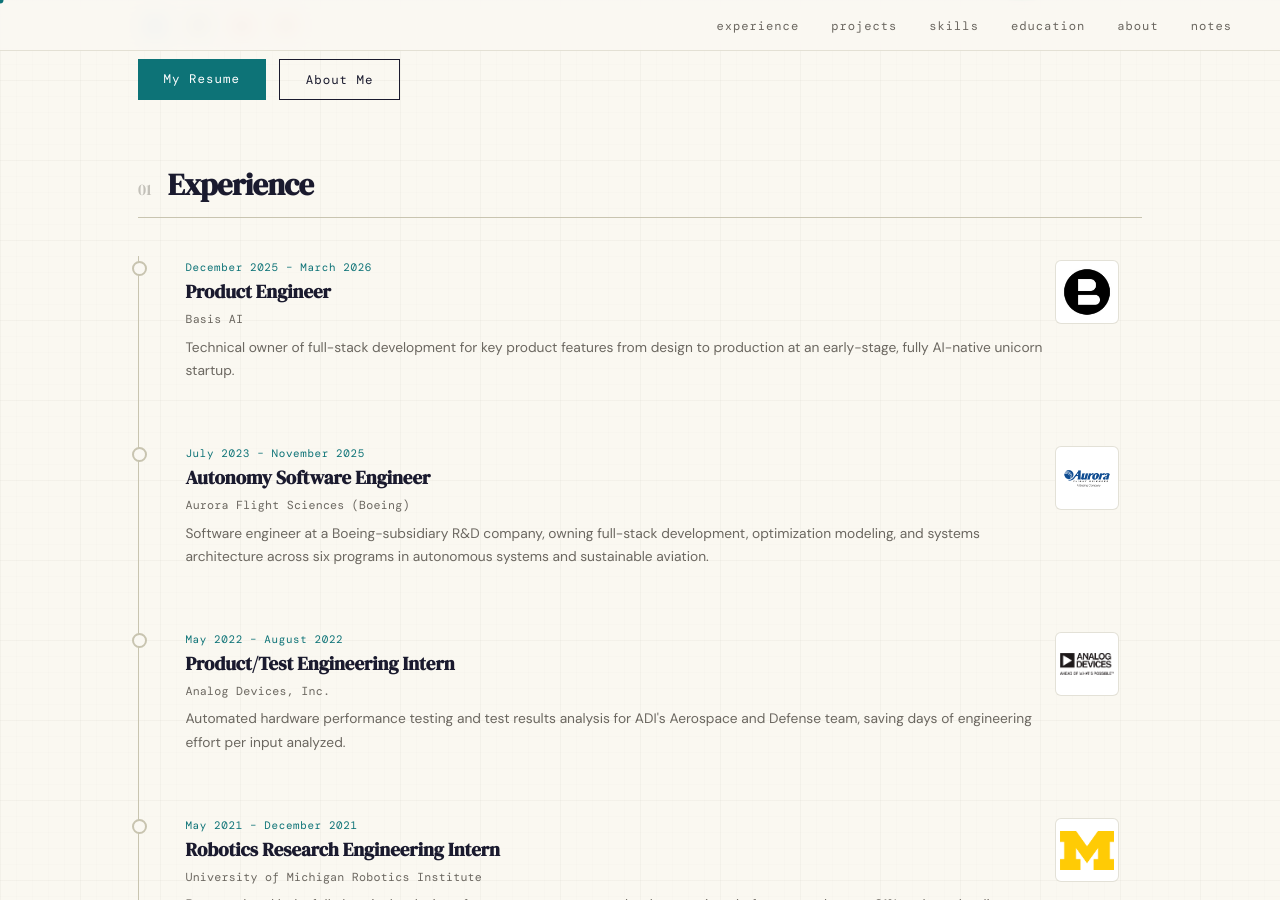
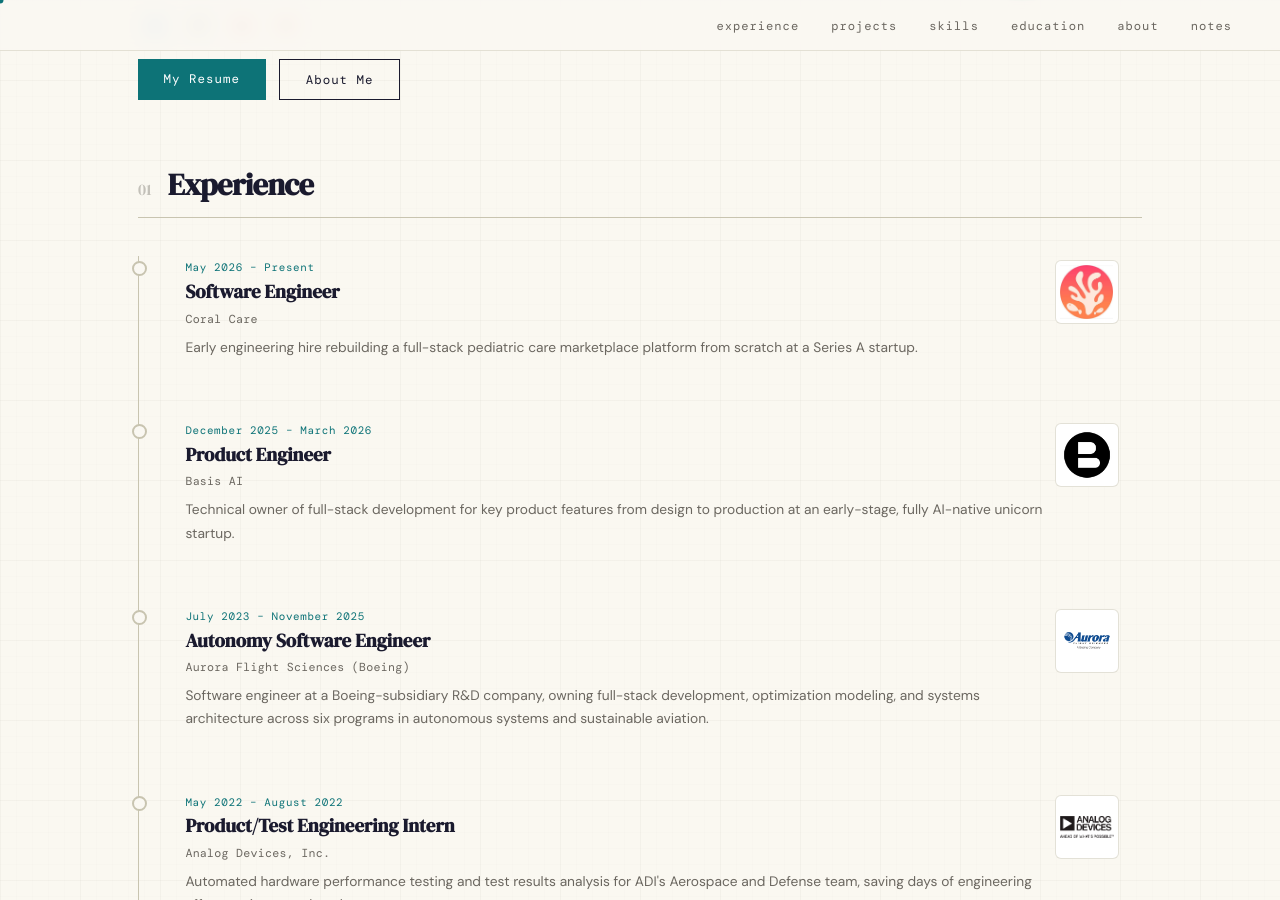
Before and after one commit to EmiliaPsacharopoulos/EmiliaPsacharopoulos.github.io, a Jekyll site: the page built from index.html, in a window 1280 px wide and 900 px high, scrolled down 410 px. Built offline with Jekyll 4.4.1, drawn with Linux system fonts in a browser that asks for light colours; some of the changed lines change nothing that is shown.

Commit message:
adding coral care experience to website

```diff
--- a/_data/experience.yml
+++ b/_data/experience.yml
@@ -216,3 +216,23 @@
       On the production stability side, I resolved 30 customer bugs (including production hotfixes and database migrations to clean up duplicate records and session context errors) using test-driven debugging practices: writing tests to reproduce each failure before implementing a fix, then expanding the test suite to prevent regressions. I became the default escalation contact for on-call production incidents, and wrote detailed root cause analyses after each one. I also diagnosed and fixed four system-level performance issues: line item matching timeouts, database query bottlenecks in orchestration services, and chronic background job failures, unblocking jobs that had been failing entirely.
     - |-
       I left once the reconciliations area reached a stable state and I had fully handed it off. The experience of being the sole engineer on a high-priority product area accelerated my growth significantly, and it clarified what I was looking for next: a role where I could bring that same ownership mentality while also getting to collaborate with other engineers.
+
+- id: e8
+  jobTitle: "Software Engineer"
+  company: "Coral Care"
+  logo: "/assets/images/coral_care_logo.png"
+  location: "New York, NY"
+  dates: "May 2026 – Present"
+  tagline: "Early engineering hire rebuilding a full-stack pediatric care marketplace platform from scratch at a Series A startup."
+  website: "https://www.joincoralcare.com/"
+  tags: ["TypeScript", "Full-Stack Development", "Test-Driven Development"]
+  highlights:
+    - text: "Authored three developer guides covering Coral Care's existing no-code platform by tracing the full system layer by layer: mobile frontend, mobile backend, and a combined web app and database layer; surfaced undocumented behavior that now directly informs bug triage and maintenance across the team."
+    - Building the new full-stack TypeScript platform alongside a team of senior engineers, collaborating on architecture decisions and implementation as we replace the live no-code system.
+  description:
+    - |-
+      Coral Care operates an in-home pediatric therapy marketplace connecting families to licensed speech, occupational, and physical therapists, serving thousands of daily active users across parents and providers. They have built a defensible position in an exceptionally hard niche: at-home pediatric care with insurance coverage, at a scale no competitor has matched. The engineering team, founded three months ago, is rebuilding the platform as a unified full-stack TypeScript application, replacing a no-code solution across three separate tools that has become slow and unintuitive at the product's current scale. I joined as the fourth engineering hire.
+    - |-
+      My first project was documenting the existing no-code platform, which had no documentation and an unusual architecture: three tools covering a fragmented split of mobile frontend, mobile backend, and a shared web app and database layer. I worked through it one layer at a time, tracing data flows and mapping how the pieces connected. The guides now serve as the team's reference for diagnosing bugs and making maintenance decisions, and the investigation surfaced concrete details about system behavior that shortened debugging time on issues that previously had no clear starting point.
+    - |-
+      In parallel, I have been building out the new TypeScript codebase alongside the rest of the engineering team. We work through architecture decisions together and shape how the product's software is structured collaboratively. Working closely with senior engineers with deep experience building scalable systems has accelerated both my TypeScript expertise and my broader understanding of how to reason through architectural tradeoffs at scale.
```
Also changed, not shown: assets/images/coral_care_logo.png (added).
